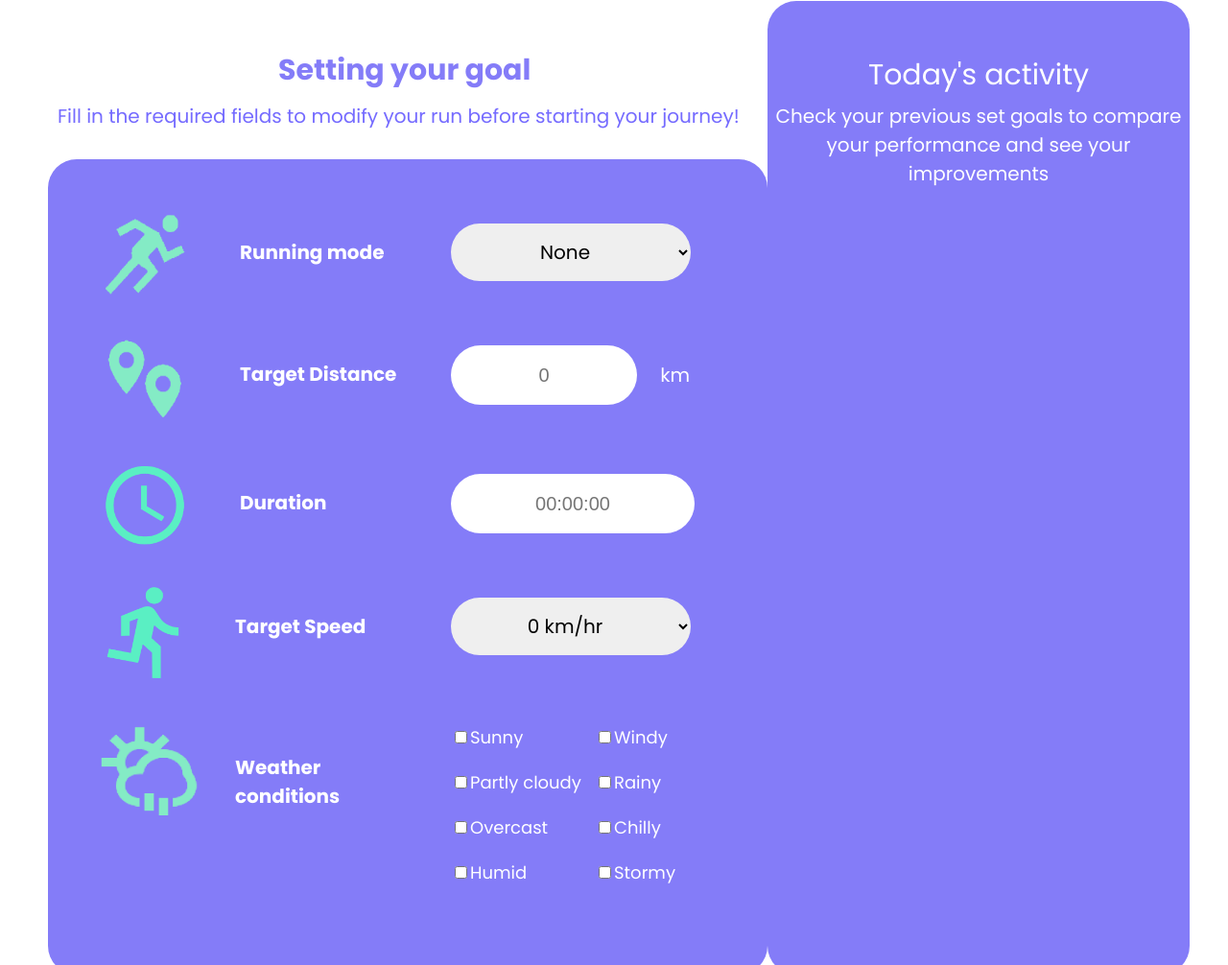
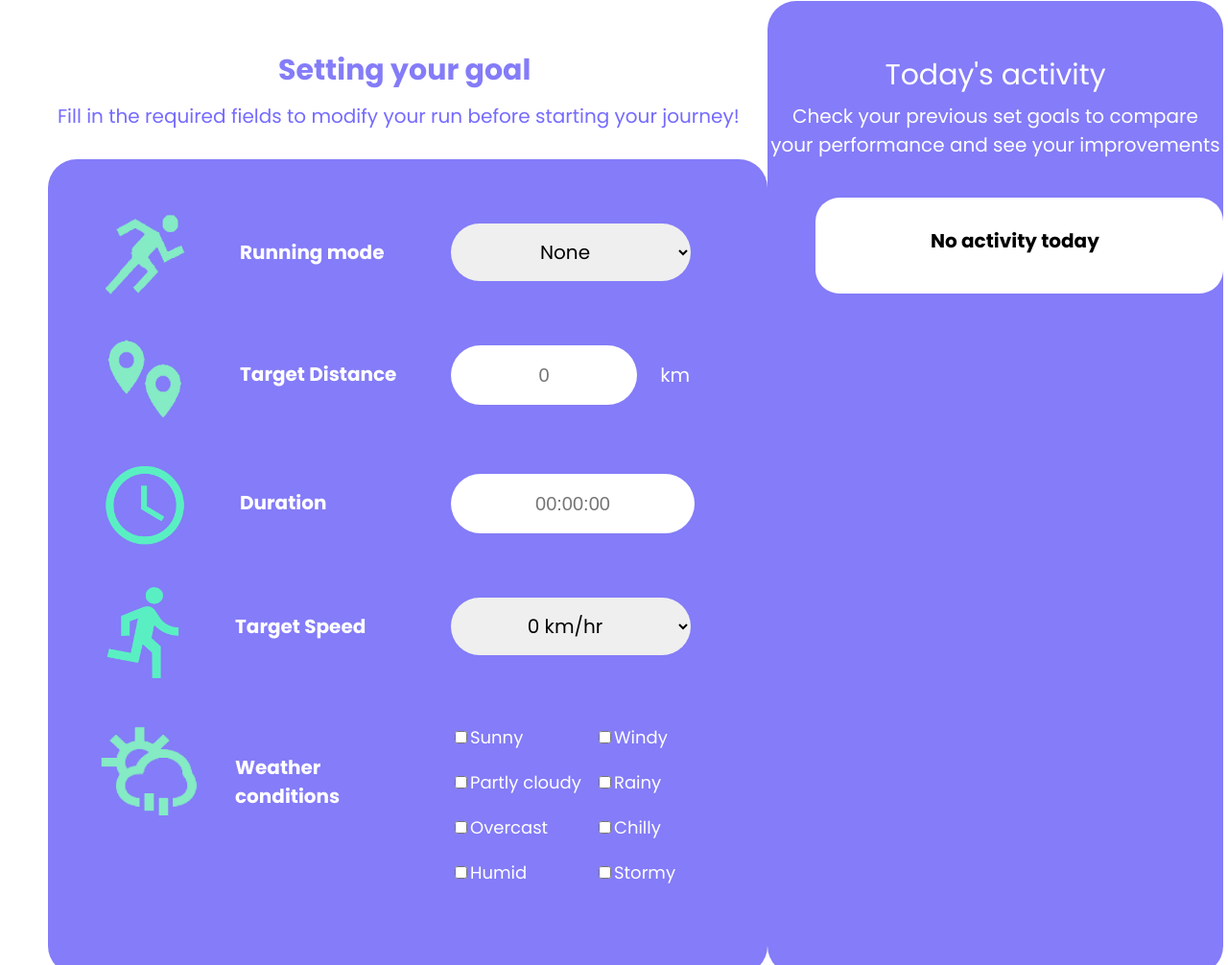
Before and after one commit to jazzy-gip/DECO2017_A3, a website: page public/index.html in a window 1280 px wide. Shown: the part 1749-2755 px from the top of the page at 96% size. Drawn offline with Linux system fonts and the light colour scheme.

Commit message:
No activity today box created

```diff
--- a/public/index.html
+++ b/public/index.html
@@ -90,7 +90,7 @@
         <button class="goal-button"> + Set a running goal</button>
     </div>
 </section>
-    <div id="Settinggoal-page">
+    <div id="settingGoalPage">
         <div class ="container2" style="
         justify-content: space-between;">
         <div class ="main-content">
@@ -161,6 +161,8 @@
             <p class="todaysActvity-text">Today's activity</p>
             <p class="activity-text">Check your previous set goals to compare <br>
                 your performance and see your improvements</p>
+            <div class="noActivity">
+                <p class="noActivity-text">No activity today</p></div>
         </div>
 
     </div>
@@ -168,7 +170,7 @@
         <button class="submitGoal-button">Submit set goal</button>
     </div>
     </div>
-    <div class="StartRunning-page">
+    <div class="startRunningPage">
         <p class="startRunning-title">Start Running!</p>
     </div>
     <script src="./script.js" type="text/javascript"></script>
--- a/public/style.css
+++ b/public/style.css
@@ -459,3 +459,20 @@ body{
     background-color: #CA47BD;
     transition: 0.1s;
 }
+
+.noActivity {
+    width: 425px;
+    height: 100px;
+    background-color: white;
+    margin-left: 50px;
+    margin-top: 40px;
+    border-radius: 25px;
+}
+
+.noActivity-text {
+    font-size: 20px;
+    font-weight: bold;
+    position: relative;
+    top: 30px;
+    left: 120px;
+}
```
